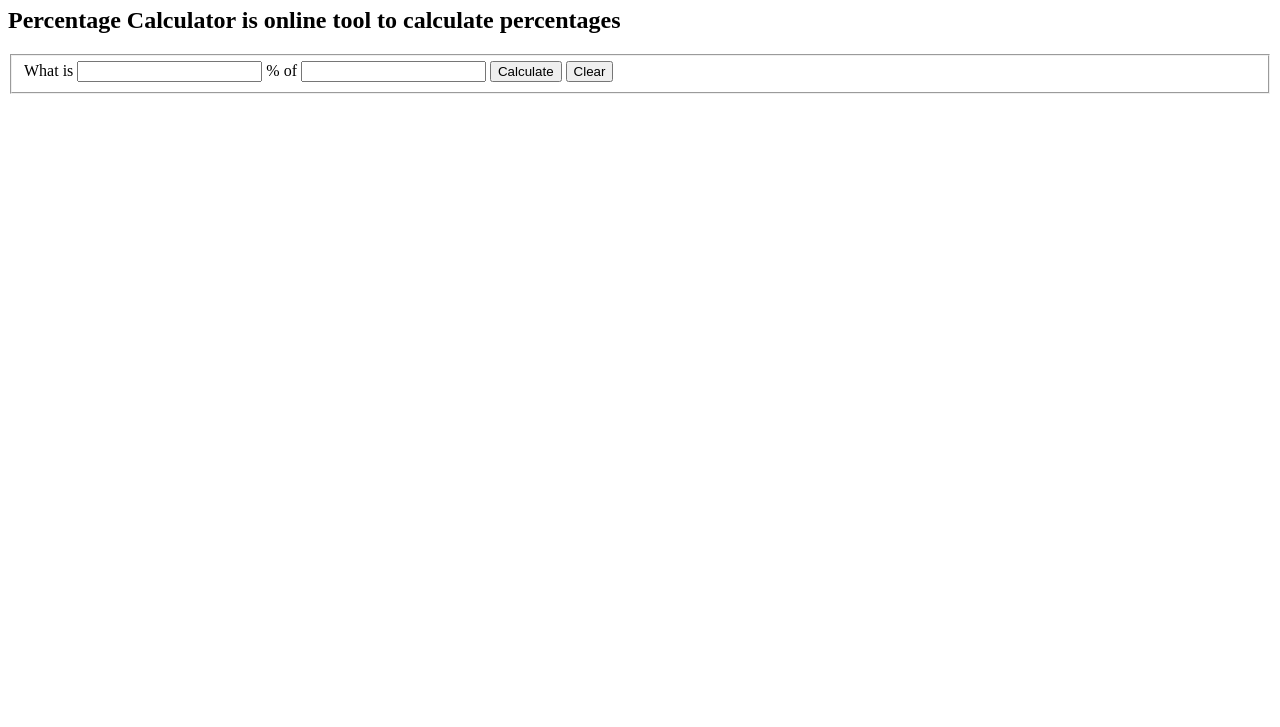
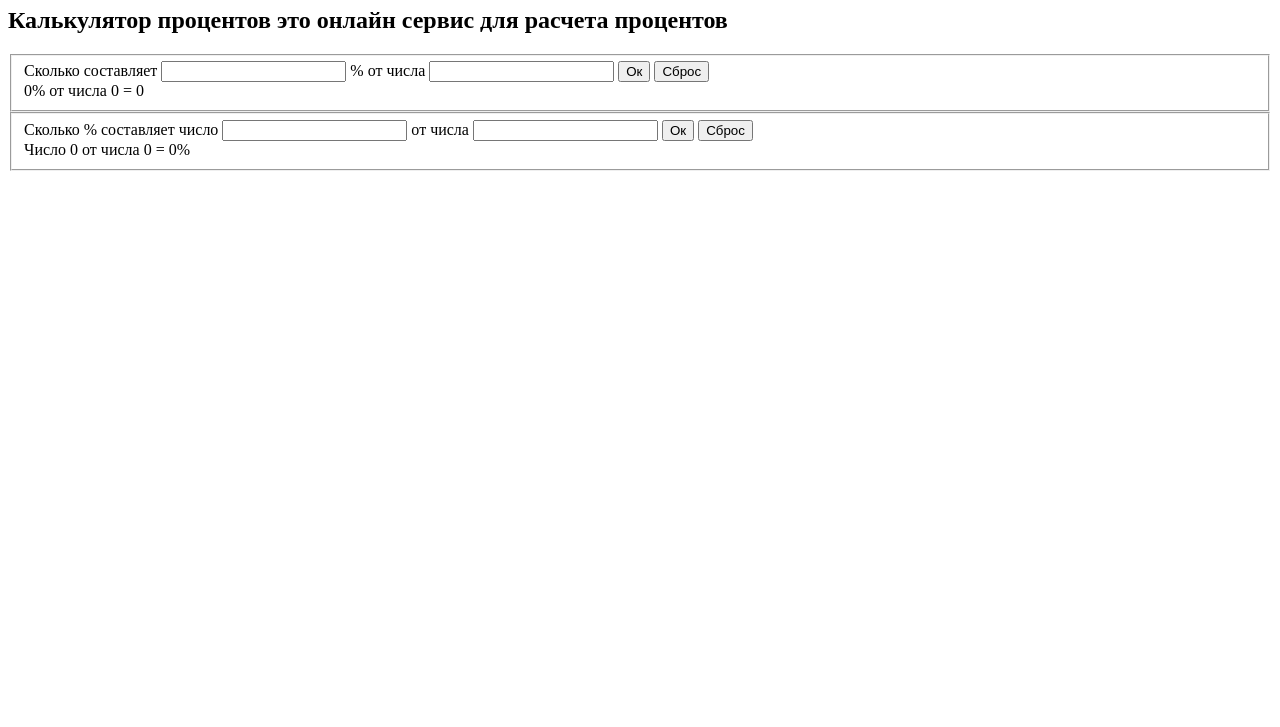
Before and after one commit to sasha-odintsov/percentage-calculator, a plain HTML site: page index.html in a window 1280 px wide. Shown: the part 73-800 px from the top of the page. Drawn offline with Linux system fonts and the light colour scheme.

Commit message:
Initiate js file, create js code, modificated index page

```diff
--- a/index.html
+++ b/index.html
@@ -4,40 +4,39 @@
     <meta charset="UTF-8">
     <meta http-equiv="X-UA-Compatible" content="IE=edge">
     <meta name="viewport" content="width=device-width, initial-scale=1.0">
-    <title>Percentage Calculator</title>
+    <title>Калькулятор процентов</title>
+    <script src="js/main.js"></script>
 </head>
 <body>
     <div class="wrapper">
         <div class="header">
             <h1 class="header__main-title">
-                Percentage Calculator
+                Калькулятор процентов
             </h1>
             <h2 class="header__description">
-                Percentage Calculator is online tool to calculate percentages
+                Калькулятор процентов это онлайн сервис для расчета процентов
             </h2>
         </div>
-        <div class="main">
-            <form class="main__primary-wrap">
-                <fieldset class="fieldset-primary">
-                    What is
-                    <input type="text">
-                    % of
-                    <input type="text">
-                    <input type="button" value="Calculate">
-                    <input type="button" value="Clear">
-                    <div class="result"></div>
-                </fieldset>
-            </form>
-            <!-- <form class="main__secondary-wrap">
-
-            </form>
-            <form class="main__third-wrap">
-
-            </form>
-            <form class="main__fourth-wrap">
-
-            </form> -->
-        </div>
+        <form class="main-form">
+            <fieldset class="fieldset-primary">
+                Сколько составляет
+                <input type="number" id="calc-primary_x">
+                % от числа
+                <input type="number" id="calc-primary_y">
+                <button type="button" onclick="calcNumbr()">Ок</button>
+                <button onclick="reset()" class="reset">Сброс</button>
+                <div id="result-primary">0% от числа 0 = 0</div>
+            </fieldset>
+            <fieldset class="fieldset-secondary">
+                Сколько % составляет число
+                <input type="number" id="calc-secondary_x">
+                от числа
+                <input type="number" id="calc-secondary_y">
+                <button type="button" onclick="calcPercnt()">Ок</button>
+                <button onclick="reset()" class="reset">Сброс</button>
+                <div id="result-secondary">Число 0 от числа 0 = 0%</div>
+            </fieldset>
+        </form>
     </div>
 </body>
 </html>
--- /dev/null
+++ b/js/main.js
@@ -0,0 +1,23 @@
+function calcNumbr() {
+    let x = document.getElementById('calc-primary_x').value;
+    let y = document.getElementById('calc-primary_y').value;
+    let amount = (y / 100) * x;
+    let text = `
+        ${x}% от числа ${y} = ${amount}
+    `;
+    document.getElementById('result-primary').innerHTML = text;
+};
+
+function calcPercnt() {
+    let x = document.getElementById('calc-secondary_x').value;
+    let y = document.getElementById('calc-secondary_y').value;
+    let amount = (x * 100) / y;
+    let text = `
+        Число ${x} от числа ${y} = ${amount}%
+    `;
+    document.getElementById('result-secondary').innerHTML = text;
+};
+
+function reset() {
+    document.getElementsByClassName('reset').value = '';
+};
```
